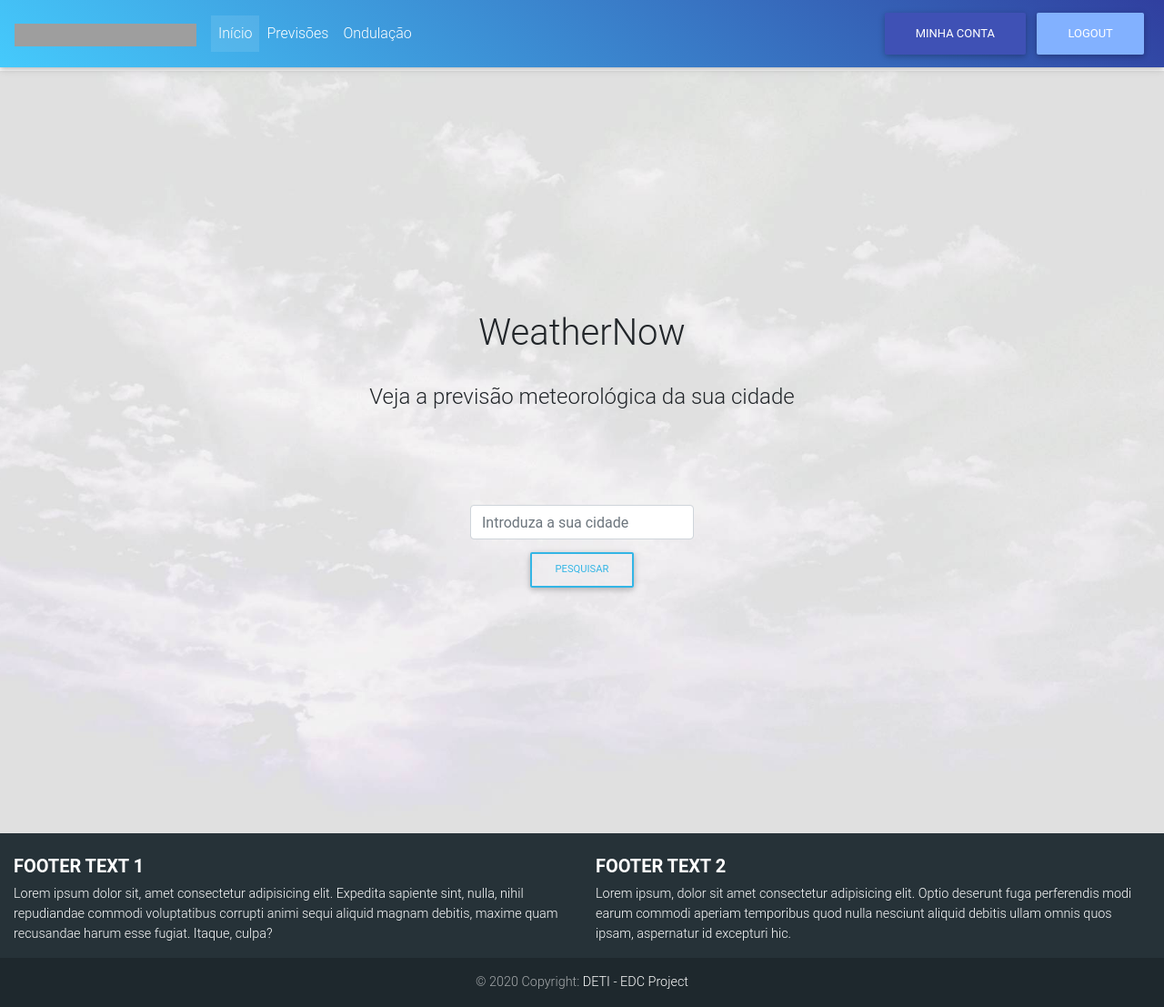
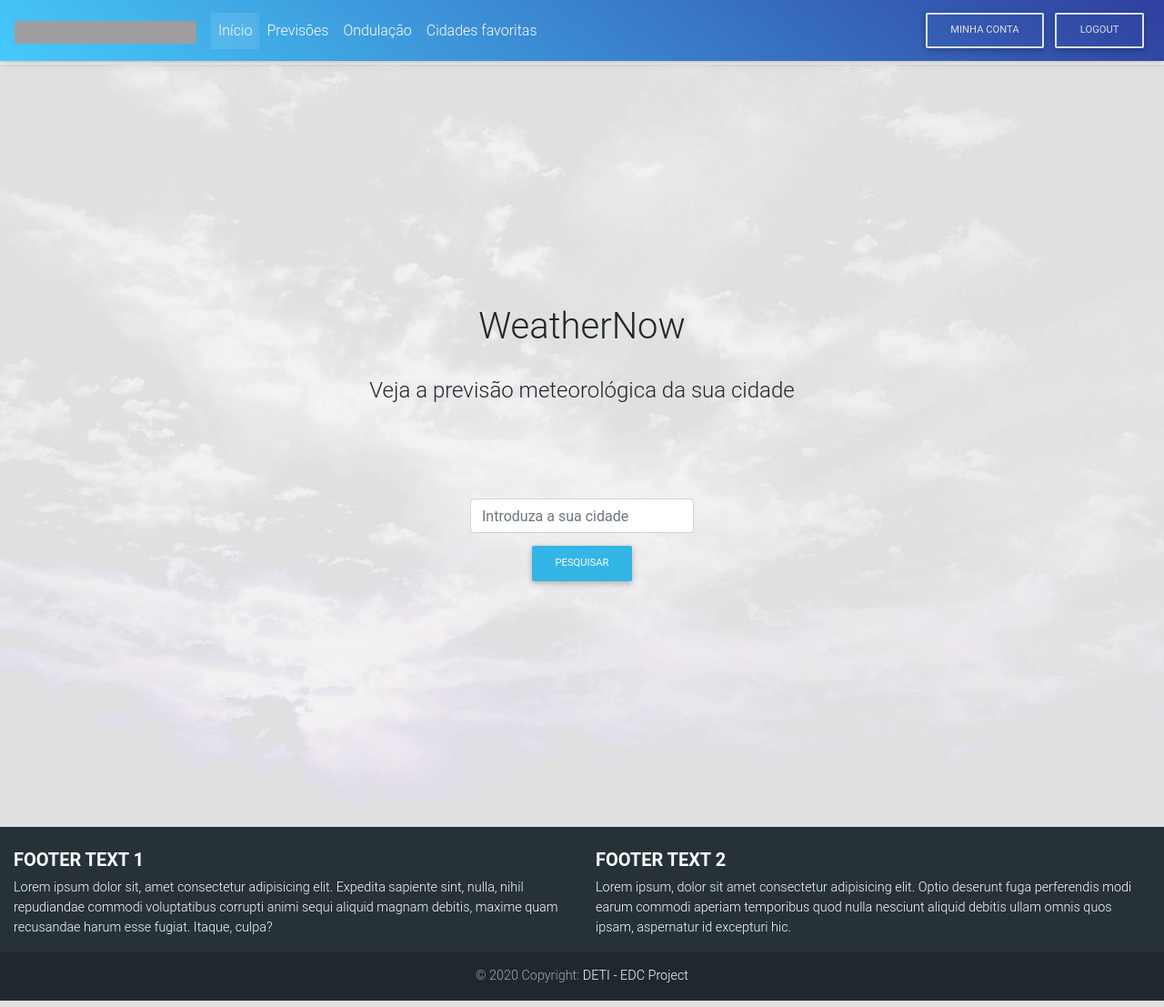
Before and after one commit to m3mber/WeatherApp, a Django app: page / in a window 1280 px wide. Shown: the whole page at 91% size. Run offline with Django 3.2, Linux system fonts and the light colour scheme; a user stored in the database is signed in; some libraries are stand-ins or nearby versions; grey boxes are pictures that could not be loaded.

Commit message:
Algumas modificações + preparação para receber cidades favoritas

```diff
--- a/projeto/app/templates/base.html
+++ b/projeto/app/templates/base.html
@@ -40,19 +40,24 @@
           <li class="nav-item">
             <a class="nav-link" href="{% url 'ondulacao' %}">Ondulação</a>
           </li>
+            {% if user.is_authenticated %}
+              <li class="nav-item">
+                  <a class="nav-link" href="{% url 'favoritos' %}">Cidades favoritas</a>
+              </li>
+            {% endif %}
         </ul>
         <ul class="navbar-nav ml-auto nav-flex-icons">
 
           {% if user.is_authenticated %}
 
-          <button _ngcontent-serverapp-c147="" mdbbtn="" type="button" color="indigo" mdbwaveseffect="" class="waves-light btn-indigo btn waves-effect">Minha conta</button>
+            <button  type="button"  class="waves-light btn-outline-light btn btn-md waves-effect">Minha conta</button>
 
-          <button _ngcontent-serverapp-c147="" mdbbtn="" type="button" color="light-blue" mdbwaveseffect="" class="waves-light btn-light-blue btn waves-effect" onclick="location.href='{% url 'logout' %}'">Logout</button>
+            <button  type="button"  class="waves-light btn-outline-light btn btn-md waves-effect" onclick="location.href='{% url 'logout' %}'">Logout</button>
 
           {% else %}
 
-          <button _ngcontent-serverapp-c147="" mdbbtn="" type="button" color="light-blue" mdbwaveseffect="" class="waves-light btn-light-blue btn waves-effect" onclick="location.href='{% url 'login' %}'">Entrar</button>
-	  <button _ngcontent-serverapp-c147="" mdbbtn="" type="button" color="cyan" mdbwaveseffect="" class="waves-light btn-light-blue btn waves-effect" onclick="location.href='{% url 'signup' %}'">Criar conta</button>
+            <button  type="button"  class="waves-light btn-outline-light btn btn-md waves-effect" onclick="location.href='{% url 'login' %}'">Entrar</button>
+	        <button  type="button"  class="waves-light btn-outline-light btn btn-md waves-effect" onclick="location.href='{% url 'signup' %}'">Criar conta</button>
 
           {% endif %}
         </ul>
--- a/projeto/app/templates/index.html
+++ b/projeto/app/templates/index.html
@@ -27,7 +27,7 @@
                         <input type="text" name="cityText" class="form-control form-control-user" id="city" aria-describedby="heightHelp" placeholder="Introduza a sua cidade">
                     </div>
                     {% csrf_token %}
-                    <button type="submit" class="btn btn-outline-info waves-effect btn-md">Pesquisar</button>
+                    <button type="submit" class="btn btn-info waves-effect btn-md">Pesquisar</button>
                 </form>
             </div>
 
--- a/projeto/app/views.py
+++ b/projeto/app/views.py
@@ -26,13 +26,13 @@ def forecast_city(request):
 
     if 'cityText' in request.POST:
         city_name=request.POST['cityText']
+        print(city_name)
         city_id= findCityId(city_name)
-
+        print(str(city_id))
         if city_id!=0:
             url_forecast = 'http://servicos.cptec.inpe.br/XML/cidade/7dias/'+str(city_id)+'/previsao.xml'
             with urlopen(url_forecast) as d:
                 xml_forecast = etree.parse(d)
-            #xml_forecast = urlopen(url_forecast)
 
             #Template da previsão dos 7 dias
             xslt_path = os.path.join(BASE_DIR, "app", "static","xml","previsao_7days.xsl")
@@ -136,25 +136,29 @@ def signup(request):
 ########################################################################################
 
 def findCityId(city_name):
-	# create session
+    # create session
     session = BaseXClient.Session('localhost', 1984, 'admin', 'admin')
     city_id = 0
     try:
         city_name_norm=unicodedata.normalize('NFD', city_name.lower())\
             .encode('ascii', 'ignore')\
             .decode("utf-8")
-        c_n=re.sub(r"[^\w\s]", '', city_name_norm)
-        c_n=re.sub(r"\s+", '%20', c_n)
-        url_city="http://servicos.cptec.inpe.br/XML/listaCidades?city="+c_n
+
+        c_n = re.sub(r"[^\w\s]", '', city_name_norm)
+        c_n = re.sub(r"\s+", '%20', c_n)
+
+        url_city = "http://servicos.cptec.inpe.br/XML/listaCidades?city="+c_n
         city_name = city_name.lower()
+
         # create new database
         xml = urlopen(url_city).read().decode("iso-8859-1")
         session.create("cidades", str(xml))
 
         query = "let $cs := doc('cidades') for $c in $cs//cidade where lower-case($c/nome)='" + city_name + "' return $c/id/text()"
+
         queryResult = session.query(query)
 
-	    # loop through all results
+        # loop through all results
         for typecode, item in queryResult.iter():
             city_id = int(item)
 
@@ -212,3 +216,9 @@ def day_card():
 
     data_pt = " ".join(data)
     return data_pt
+
+
+#*********************************************************************
+def favoritos(request):
+
+    return render(request, 'favoritos.html')
```
Also changed, not shown: projeto/app/templates/favoritos.html (added, +12 -0 lines), projeto/app/templates/registration/login.html (+15 -3 lines), projeto/app/templates/weather_card.html (+29 -2 lines), projeto/db.sqlite3, 1 other file.
